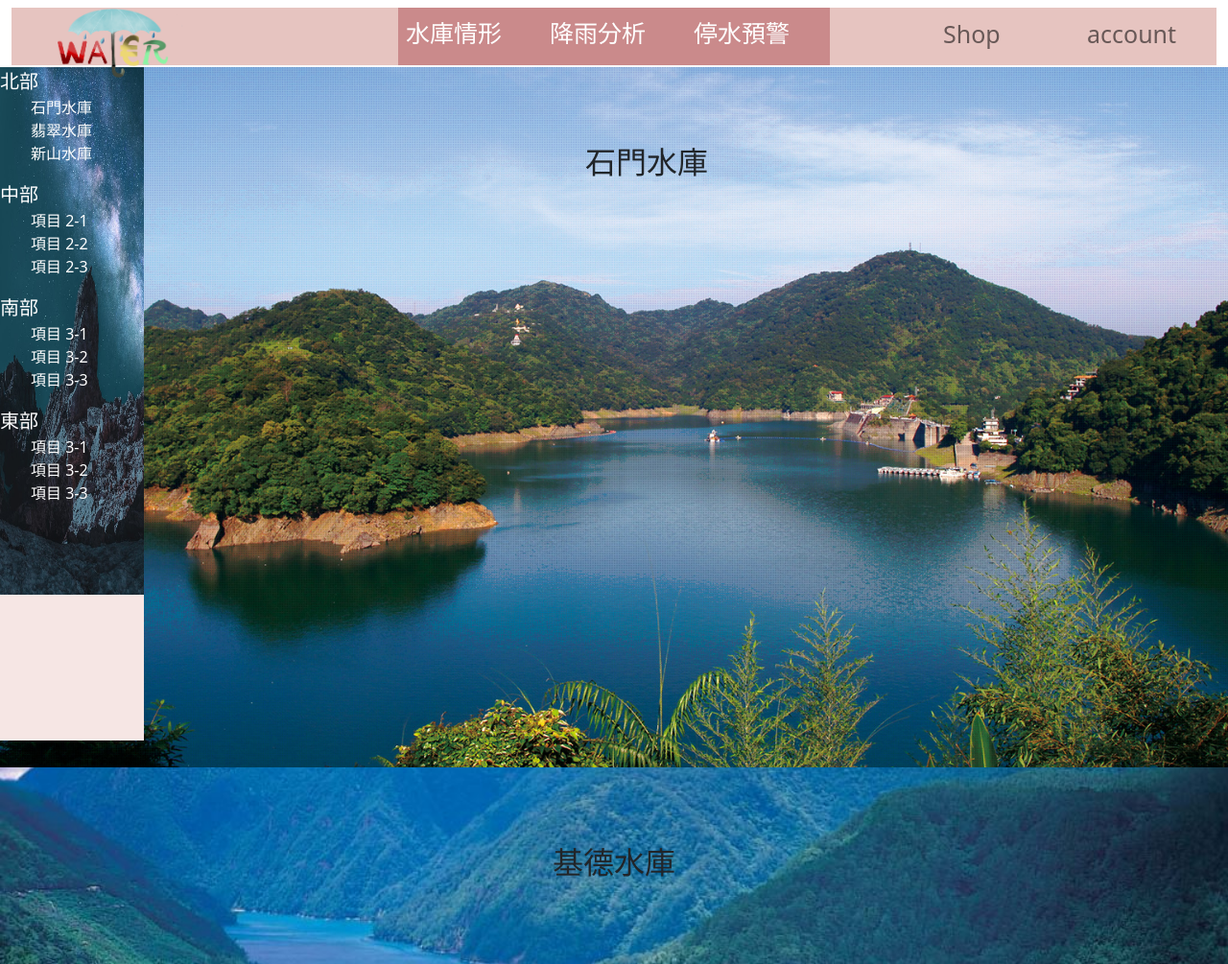
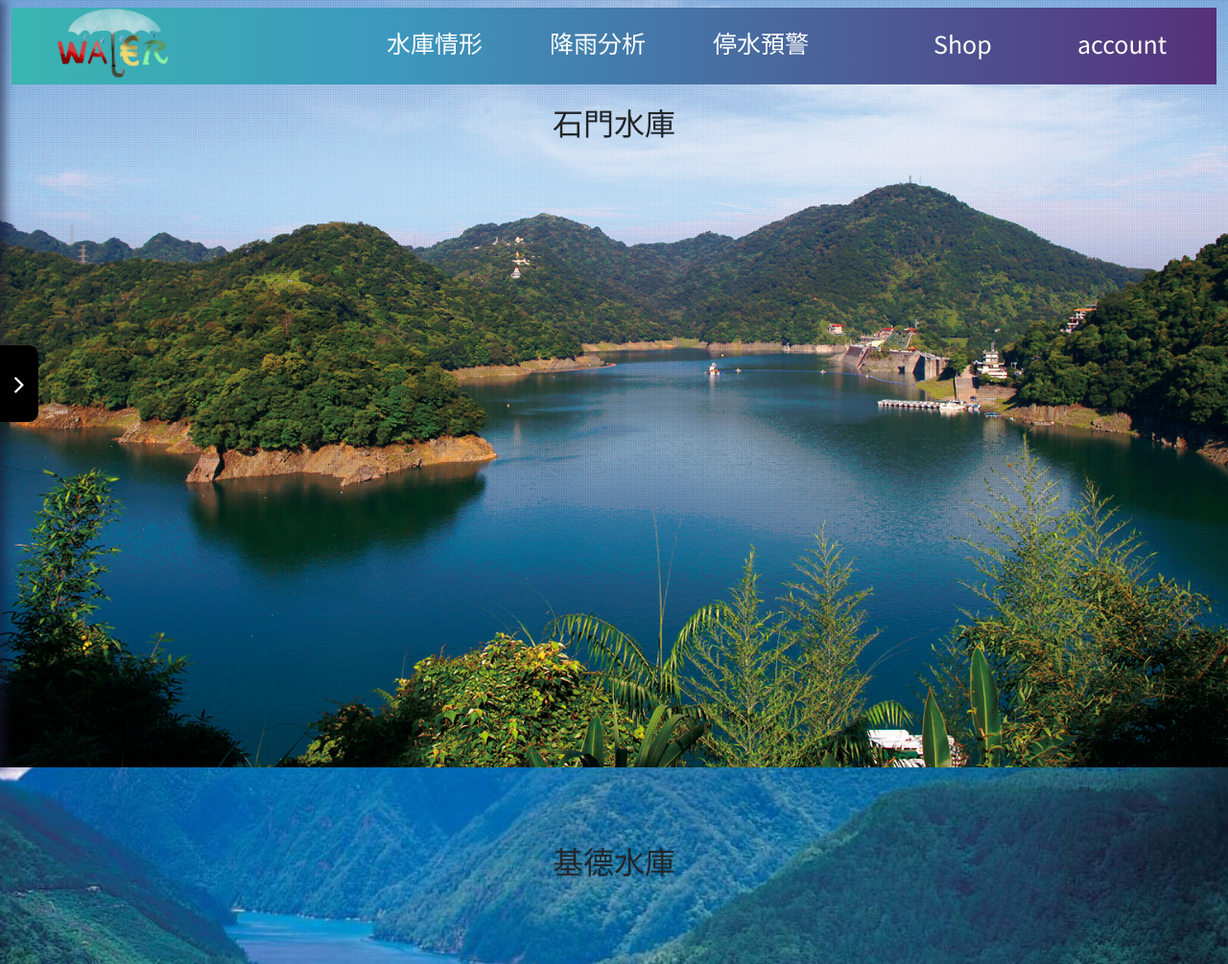
Before and after one commit to samwang1228/final-project-database, a PHP site: the page made by front_end/水庫水情.html in a window 1280 px wide. Shown: the top 1005 px of the page at 96% size. Run offline with PHP 8.4, Linux system fonts and the light colour scheme; some libraries are stand-ins or nearby versions.

Commit message:
side-menu

```diff
--- a/front_end/css/leftFunc.css
+++ /dev/null
@@ -1 +0,0 @@
-.hide{display:none;}
--- a/front_end/css/custom.css
+++ b/front_end/css/main.css
@@ -1,43 +1,4 @@
 /* @import './reset.css'; */
-
-/*  為切板根左清單 */
-.hide{display:none;}
-.menu {
-	height: 87.7vh;
-	width: 150px;
-	background-color: #f6e6e4;
-	float: left;
-	background-image: url("../img/sky.jpg");
-	background-repeat: no-repeat;
-	background-size: 150px 550px;
-}
-
-
-.content {
-	width: 100vw;
-	height: 100vh;
-	padding-top: 70px;
-	/* background-color: rgb(226, 129, 129); */
-}
-.menu .uiTitle  {
-	font-size: 20px;
-	color: white;
-	/* background-color: #e2bcb7;  */
-}
-.menu ul li {
-	/* color: #ffffff; */
-	transition: 0.25s;
-	list-style: none;
-	color: white;
-}
-
-.menu ul li:hover {
-	background-color: #e29e9e;
-	color: #4a4a4a;
-}
-
-/* 為切板根左清單 */
-
 
 .logo {
 	/* background-color: #926e6f; */
@@ -101,11 +62,12 @@
 		font-size: 10px;
 	}
 }
+
 .baccolor1{
 	background-color:  #ca8a8b;
 }
 .baccolor2{
-	background-color:  #e6c4c0;
+	background: linear-gradient(to right, #3ab5b0 0%, #3d99be 31%, #56317a 100%);
 }
 .baccolor3{
 	background-color:  #ca8a8b;
@@ -116,3 +78,6 @@ height:60px;
 width: 150px;
 font-size: 25px;
 }
+.reservoir-name{
+	padding-top: 30px ;
+}
--- /dev/null
+++ b/front_end/css/side-menu.css
@@ -0,0 +1,128 @@
+@import url("https://fonts.googleapis.com/css?family=Noto+Sans+TC:100,300,400,500,700,900&display=swap");
+@import url("https://maxcdn.bootstrapcdn.com/font-awesome/4.4.0/css/font-awesome.min.css");
+/* *{
+	margin: 0;
+	padding: 0;
+	list-style: none;
+} */
+/* html,body{
+	height: 100%;
+} */
+/* body{
+	background-color: #546377;
+} */
+/*  */
+.hide{display:none;}
+.side-menu{
+	/* position: relative; 定位在side-menu身上 */
+
+	padding-top: 70px;
+	width: 300px;
+	height: 100%;
+	padding: 50px 0;
+	box-sizing: border-box;
+	background-image: linear-gradient(0deg,#3381b0,#c2196c);
+	display: flex;
+	flex-direction: column;
+	box-shadow: 5px 0px 10px hsla(240, 40%, 15%,.6);
+	transform: translateX(-100%); /* 讓選單移到最右側 */
+	transition: .3s;
+	/* float: left; */
+	position:absolute;
+	　top:80px;
+	　left:80px ;
+	/* position: relative;  */
+}
+.side-menu form{
+	display: flex;
+	margin: 0 10px 50px;
+	border-radius: 100px;
+	border:1px solid rgb(255,255,255,.4);
+}
+.side-menu form input,
+.side-menu form button{
+	border:none;
+	background-color: transparent;
+	color: #fff;
+	padding: 5px 10px;
+}
+.side-menu form input{
+	width: 230px;
+}
+.side-menu form button{
+	width: 50px;
+}
+.side-menu form input:focus,
+.side-menu form button:focus{
+	outline: none;
+}
+.side-menu label{
+	position: absolute;
+	width: 40px;
+	height: 80px;
+	background-color: #000;
+	color: #fff;  /* 設定箭頭的大小跟顏色 */
+	right: -40px;
+	top: 0;
+	bottom: 0;
+	margin: auto; /* 置中搭配absolute (箭頭背景)*/
+	line-height: 80px;
+	text-align: center;/* 箭頭icon置中 */
+	font-size: 30px;
+	border-radius: 0 10px 10px 0; /* 設定圓角 */
+}
+#side-menu-switch{ /*讓上方input消失  */
+	position: absolute;
+	opacity: 0;
+	z-index: -1;
+}
+
+#side-menu-switch:checked + .side-menu{
+	transform: translateX(0);  /* 點擊時清單跑出來 */
+}
+#side-menu-switch:checked + .side-menu label .fa{
+	transform: scaleX(-1); /* 原標籤為fa 改向 */
+}
+nav li {
+	display: block;
+	padding: 10px;
+	color: #fff;
+	text-decoration: none;
+	position: relative;
+	font-family: 'Noto Sans TC', sans-serif;
+}
+nav a + a::before{
+	content: '';
+	position: absolute;
+	border-top: 1px solid rgb(255,255,255,.4);
+	left: 10px;
+	right: 10px;
+	top: 0;
+}
+nav a .fa{
+	margin-right: -1.1em;
+	transform: scale(0);
+	transition: .3s;
+}
+nav a:hover .fa{
+	margin-right: 0em;
+	transform: scale(1);
+}
+.side-menu ul li:hover {
+	background-color: #e29e9e;
+	color: #4a4a4a;
+}
+.side-menu .uiTitle  {
+	font-size: 20px;
+	color: white;
+
+}
+a{
+	color: white;
+	text-decoration:none;
+}
+
+a:hover
+{
+	color: white;
+}
--- a/front_end/水庫水情.html
+++ b/front_end/水庫水情.html
@@ -7,8 +7,8 @@
 	<link rel="Shortcut Icon" type="image/x-icon" href='know.ico' />
 	<!-- Bootstrap CSS -->
 	<link href="https://cdn.jsdelivr.net/npm/bootstrap@5.0.0-beta3/dist/css/bootstrap.min.css" rel="stylesheet" integrity="sha384-eOJMYsd53ii+scO/bJGFsiCZc+5NDVN2yr8+0RDqr0Ql0h+rP48ckxlpbzKgwra6" crossorigin="anonymous">
-	<link rel="stylesheet" type="text/css" href="css/leftFunc.css">
-	<link rel="stylesheet" type="text/css" href="css/custom.css">
+	<link rel="stylesheet" type="text/css" href="css/main.css">
+	<link rel="stylesheet" type="text/css" href="css/side-menu.css">
 
 	<title>我不知道</title>
 	<script type="text/javascript" src="js/leftFunc.js"></script>
@@ -24,64 +24,79 @@
 				<span class="navbar-toggler-icon"></span>
 			</button>
 			<div class="collapse navbar-collapse baccolor2 " id="navbarNav">
-				<ul class="navbar-nav mx-auto">  <!--置中-->
+				<ul class="navbar-nav  mx-auto">  <!--置中-->
 					<li class="nav-item " >
-						<a class="nav-link baccolor1 navbar-fixed" href="#" style="color: white">水庫情形</a>
+						<a class="nav-link  navbar-fixed upperButton" href="#" style="color: white">水庫情形</a>
 					</li>
 					<li class="nav-item">
-						<a class="nav-link baccolor1 navbar-fixed" href="#" style="color: white">降雨分析</a>
+						<a class="nav-link  navbar-fixed" href="#" style="color: white">降雨分析</a>
 					</li>
 					<li class="nav-item">
-						<a class="nav-link baccolor1 navbar-fixed" href="#" style="color: white">停水預警</a>
+						<a class="nav-link  navbar-fixed" href="#" style="color: white">停水預警</a>
 					</li>
 				</ul>
 				<ul class="navbar-nav nav2">  <!--nav2為第二個class-->
 					<li class="nav-item navbar-fixed" >
-						<a class="nav-link" href="#">Shop</a>
+						<a class="nav-link" href="#" style="color: white">Shop</a>
 					</li>
 					<li class="nav-item">
-						<a class="nav-link navbar-fixed" href="#">account</a>
+						<a class="nav-link navbar-fixed" href="#" style="color: white">account</a>
 					</li>
 				</div>
 			</div>
 		</nav>
 
 		<!--  -->
-		<div class="content">
-			<div class="menu ">
-				<div onclick="change(1);" class="uiTitle">北部</div>
-				<ul id="menu-1" class="o">
+		<!-- 左側menu -->
+
+		<input type="checkbox" name="" id="side-menu-switch">
+
+		<div class="side-menu">
+			<form>
+				<input type="search" placeholder="請輸入關鍵字">
+				<button><i class="fa fa-search"></i></button>
+			</form>
+
+			<nav>
+				<div onclick="change(1);" class="uiTitle"><i class="fa fa-bars" aria-hidden="true"></i> 北部</div>
+				<ul id="menu-1" class="hide">
 					<li>石門水庫</li>
 					<li>翡翠水庫</li>
 					<li>新山水庫</li>
 				</ul>
-				<div onclick="change(2);" class="uiTitle">中部</div>
-				<ul id="menu-2">
+				<div onclick="change(2);" class="uiTitle"><i class="fa fa-bars" aria-hidden="true"></i> 中部</div>
+				<ul id="menu-2"  class="hide">
 					<li>項目 2-1</li>
 					<li>項目 2-2</li>
 					<li>項目 2-3</li>
 				</ul>
-				<div onclick="change(3);" class="uiTitle">南部</div>
-				<ul id="menu-3">
+				<div onclick="change(3);" class="uiTitle"><i class="fa fa-bars" aria-hidden="true"></i> 南部</div>
+				<ul id="menu-3"  class="hide">
 					<li>項目 3-1</li>
 					<li>項目 3-2</li>
 					<li>項目 3-3</li>
 				</ul>
-				<div onclick="change(4);" class="uiTitle">東部</div>
-				<ul id="menu-4">
+				<div onclick="change(4);" class="uiTitle"><i class="fa fa-bars" aria-hidden="true"></i> 東部</div>
+				<ul id="menu-4"  class="hide">
 					<li>項目 3-1</li>
 					<li>項目 3-2</li>
-					<li>項目 3-3</li>
+					<li><a href="#1-3">曾文水庫</a></li>
 				</ul>
+			</nav>
+
+			<label for="side-menu-switch"> <!-- 跳轉至id=for 'value' -->
+				<i class="fa fa-angle-right"></i>
+			</label>
 		</div>
+		<!-- 左側menu -->
 
 		<section class="slide" id='slide1'>
 			<div class="container">
 				<div class="row">
 					<div class="col-md-12">
 						<div class="upper text-center">
-								<h2>石門水庫</h2>
-								<p>
+							<h2 class="reservoir-name">石門水庫</h2>
+							<!-- <p> -->
 								<!-- 報名參加<a href=""> Tesla Road Trip 東岸秘境之旅 </a>體驗</p> -->
 							</div>
 
@@ -89,8 +104,13 @@
 					</div>
 				</div>
 			</div>
+		</section>
+
+
+
+
 		<!--  -->
-			</section>
+	</div>
 	<section class="slide" id='slide2'>
 		<div class="container">
 			<div class="row">
@@ -111,7 +131,7 @@
 				<div class="row">
 					<div class="col-md-12">
 						<div class="upper text-center">
-									<h2>曾文水庫</h2>
+							<h2><a name="1-3">曾文水庫</a></h2>
 							<p>
 								<!-- 報名參加<a href=""> Tesla Road Trip 東岸秘境之旅 </a>體驗</p> -->
 							</div>
@@ -125,6 +145,7 @@
 			<!-- Option 1: Bootstrap Bundle with Popper -->
 			<script src="https://cdn.jsdelivr.net/npm/bootstrap@5.0.0-beta3/dist/js/bootstrap.bundle.min.js" integrity="sha384-JEW9xMcG8R+pH31jmWH6WWP0WintQrMb4s7ZOdauHnUtxwoG2vI5DkLtS3qm9Ekf" crossorigin="anonymous"></script>
 
+
 			<!-- Option 2: Separate Popper and Bootstrap JS -->
     <!--
     <script src="https://cdn.jsdelivr.net/npm/@popperjs/core@2.9.1/dist/umd/popper.min.js" integrity="sha384-SR1sx49pcuLnqZUnnPwx6FCym0wLsk5JZuNx2bPPENzswTNFaQU1RDvt3wT4gWFG" crossorigin="anonymous"></script>
```
Lines whose indentation alone changed are shown as unchanged.
